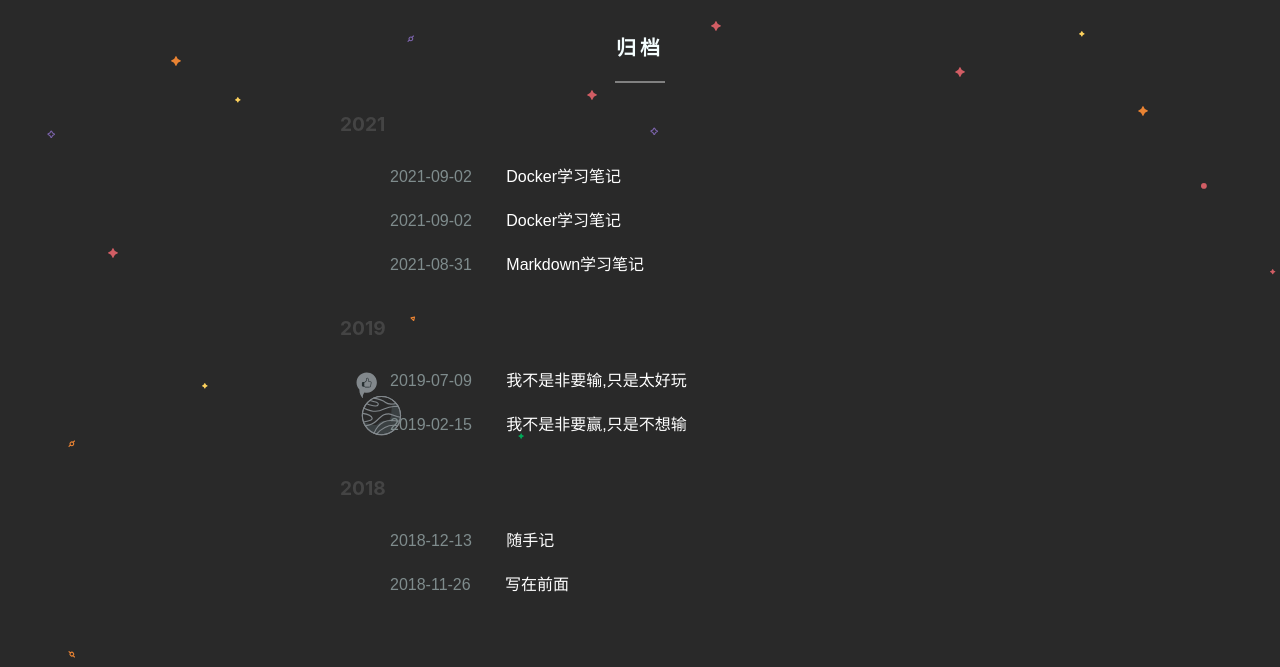
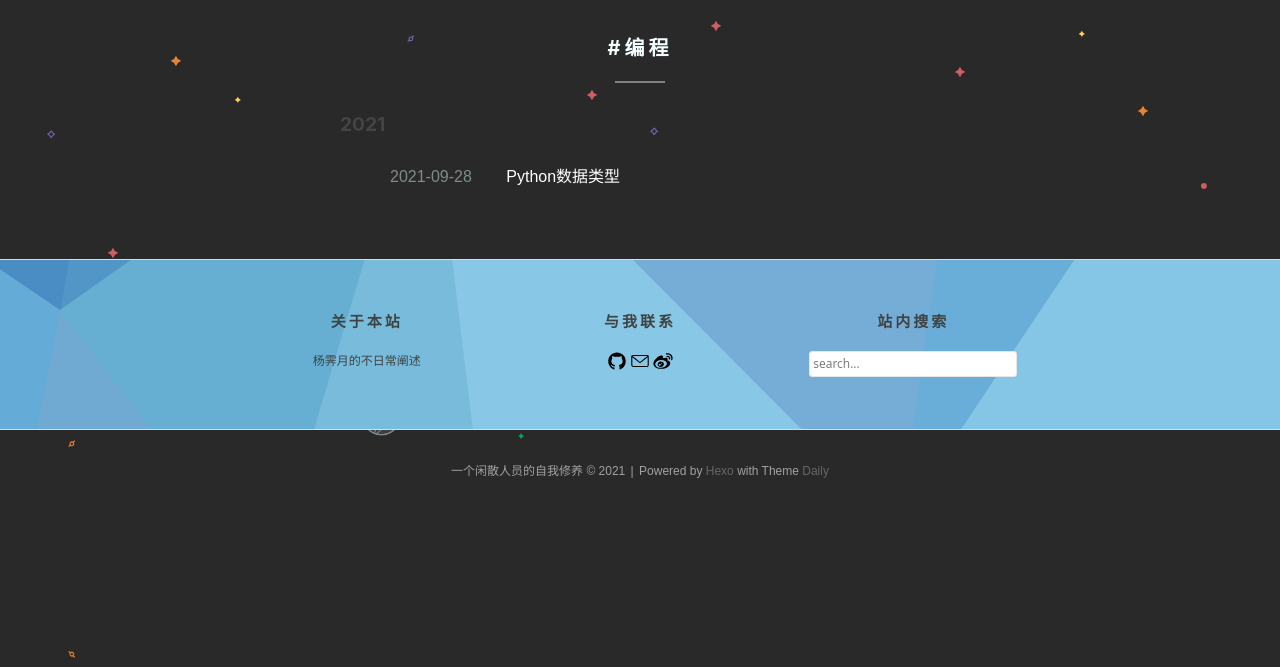
Before and after one commit to yangjiyue/yangjiyue.github.io, a plain HTML site: page tags/编程/index.html in a window 1280 px wide. Shown: the part 68-735 px from the top of the page. Drawn offline with Linux system fonts and the light colour scheme.

Commit message:
Site updated: 2021-09-28 13:05:34

```diff
--- a/archives/index.html
+++ b/tags/编程/index.html
@@ -37,7 +37,7 @@
 
   <!-- Title -->
 
-  <title>归档 - 一个闲散人员的自我修养</title>
+  <title>编程 - 一个闲散人员的自我修养</title>
 
 
   <link rel="shortcut icon" href="https://yangjiyue.github.io/bitbug_favicon.ico">
@@ -106,14 +106,10 @@
 <!-- Main Content -->
 <div class="archive content-area">
   <div class="container">
-    <h1 class="entry-title">归档</h1>
+    <h1 class="entry-title">#编程</h1>
     <div class="row">
       <div class="col-lg-8 col-lg-offset-2 col-md-10 col-md-offset-1">
-        <!-- Use lodash to classify posts. See https://lodash.com/docs#groupBy
-          1. group site.posts by year
-          2. sort posts-in-one-year by Month and Day
-        -->
-
+        <!-- Use lodash to classify posts. See https://lodash.com/docs#groupBy -->
 
 
           <h2 class="year">2021</h2>
@@ -121,76 +117,10 @@
 
   <li>
     <span class="date">
-      2021-09-02
+      2021-09-28
     </span>
-    <a href="/2021/09/02/python标准数据类型/" class="title">
-      Docker学习笔记
-    </a>
-  </li>
-
-  <li>
-    <span class="date">
-      2021-09-02
-    </span>
-    <a href="/2021/09/02/Docker简述/" class="title">
-      Docker学习笔记
-    </a>
-  </li>
-
-  <li>
-    <span class="date">
-      2021-08-31
-    </span>
-    <a href="/2021/08/31/Markdown/" class="title">
-      Markdown学习笔记
-    </a>
-  </li>
-
-
-          </ul>
-
-          <h2 class="year">2019</h2>
-          <ul class="list">
-
-  <li>
-    <span class="date">
-      2019-07-09
-    </span>
-    <a href="/2019/07/09/0709/" class="title">
-      我不是非要输,只是太好玩
-    </a>
-  </li>
-
-  <li>
-    <span class="date">
-      2019-02-15
-    </span>
-    <a href="/2019/02/15/飞驰人生/" class="title">
-      我不是非要赢,只是不想输
-    </a>
-  </li>
-
-
-          </ul>
-
-          <h2 class="year">2018</h2>
-          <ul class="list">
-
-  <li>
-    <span class="date">
-      2018-12-13
-    </span>
-    <a href="/2018/12/13/随手记/" class="title">
-      随手记
-    </a>
-  </li>
-
-  <li>
-    <span class="date">
-      2018-11-26
-    </span>
-    <a href="/2018/11/26/写在前面/" class="title">
-      写在前面
+    <a href="/2021/09/28/python标准数据类型/" class="title">
+      Python数据类型
     </a>
   </li>
 
@@ -200,6 +130,8 @@
       </div>
     </div>
   </div>
+
+
 </div>
 
 
```
Also changed, not shown: 2021/08/31/Markdown/index.html (+1 -1 lines), 2021/09/02/Docker简述/index.html (+5 -1 lines), 2021/09/28/python标准数据类型/index.html (+9 -14 lines), archives/2018/11/index.html (+3 -3 lines), archives/2018/12/index.html (+3 -3 lines), archives/2018/index.html (+3 -3 lines), archives/2019/02/index.html (+3 -3 lines), archives/2019/07/index.html (+3 -3 lines), archives/2019/index.html (+3 -3 lines), archives/2021/08/index.html (+3 -3 lines), archives/2021/09/index.html (+3 -3 lines), archives/2021/index.html (+3 -3 lines), categories/职教/index.html (+3 -3 lines), index.html (+9 -13 lines), 2 more files.
